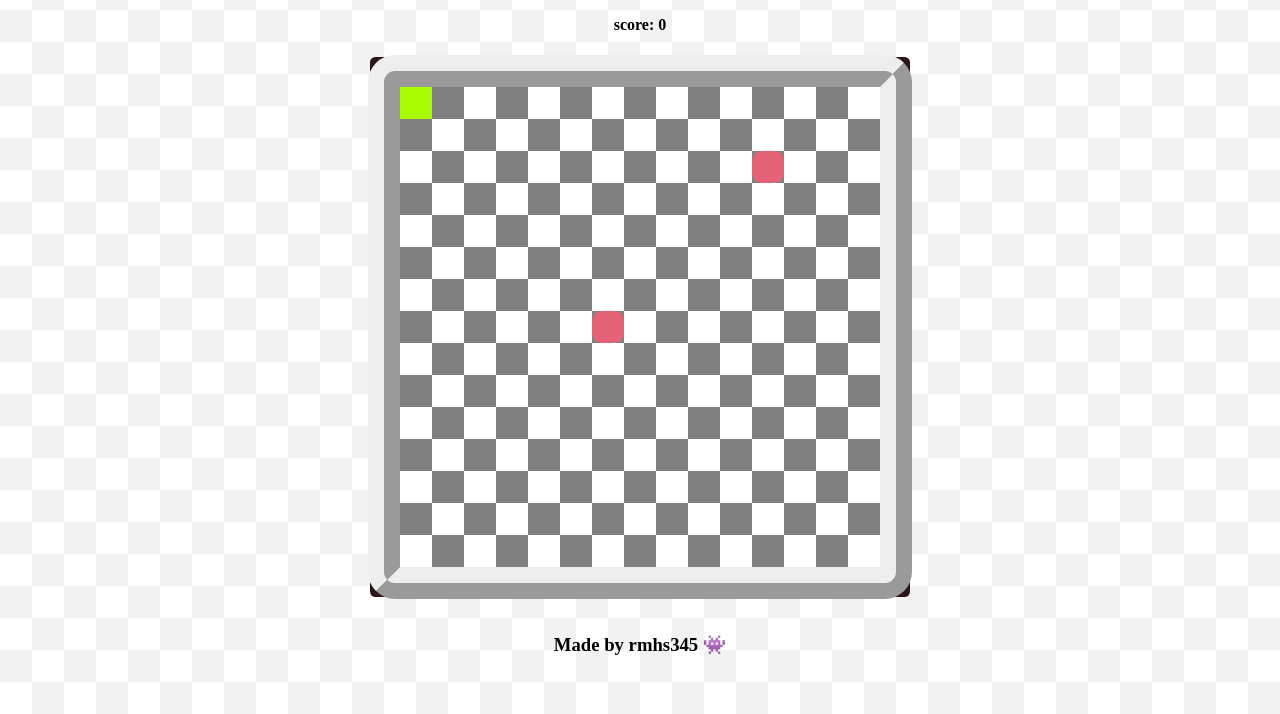
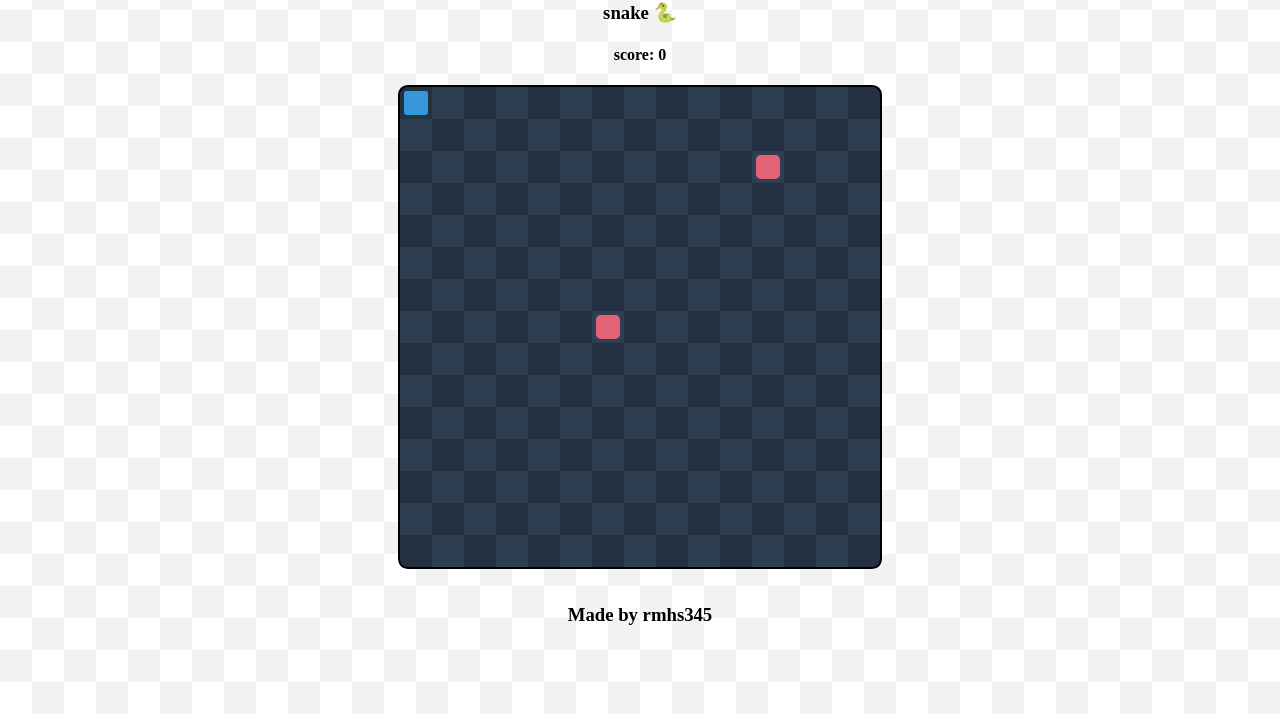
Before and after one commit to rmhs345/rmhs_snake, a plain HTML site: page index.html in a window 1280 px wide. Shown: the part 86-800 px from the top of the page. Drawn offline with Linux system fonts and the light colour scheme.

Commit message:
Refactor display and view logic

```diff
--- a/index.html
+++ b/index.html
@@ -9,7 +9,7 @@
     </head>
     <body>
         <span style="text-align: center;">
-            <h3>rmhs snake 🐍</h3>
+            <h3>snake 🐍</h3>
             <h4 class="score">score: 0</h4>
         </span>
         <div class="game">
@@ -18,7 +18,7 @@
         <div class="debug-board"></div>
         <footer>
             <span>
-                <h3>Made by rmhs345 👾</h3>
+                <h3>Made by rmhs345</h3>
             </span>
         </footer>
         <script src="logic.js"></script>
--- a/logic.js
+++ b/logic.js
@@ -29,23 +29,8 @@ window.addEventListener('load', () => {
     debugDisplay = document.querySelector('.debug-board');
     let randomValue = 5;
 
-    // Create the background shade for the board
-    let shade = (() => {
-        let shadeElement = document.createElement('div');
-        shadeElement.style.width = '540px';
-        shadeElement.style.height = '540px';
-        shadeElement.style.backgroundColor = '#2b1515';
-        shadeElement.style.position = 'absolute';
-        shadeElement.style.zIndex = '-1';
-        shadeElement.style.borderRadius = '1%'
-        return shadeElement;
-    })();
-
-
     // Add the movement
     document.addEventListener('keydown', (e) => moveSnake(e, gameBoard, score));
-
-    game.append(shade);
 
     // Randomize the initial animation transition values
     document.documentElement.style.setProperty('--random-x', getRandomInt(randomValue) + '%');
@@ -80,7 +65,6 @@ window.addEventListener('load', () => {
     }
 
     setInterval(() => {
-        //moveSnake(gameBoard)
         clearBoard(board);
         drawBoard(gameBoard, board);
     }, (1 / 60) * 1000);
@@ -281,7 +265,7 @@ function playerGrowth() {
 function createSnakeHead() {
     let snake = {
         head: {
-            element: "",
+            element: document.createElement('div'),
             direction: "",
             x: 0,
             y: 0
@@ -289,14 +273,11 @@ function createSnakeHead() {
         body: []
     };
 
-    let snakeHead = document.createElement('div');
-    snakeHead.style.width = '32px';
-    snakeHead.style.height = '32px';
-    snakeHead.style.backgroundColor = '#a9fc03';
-    snakeHead.style.position = 'absolute';
-    snakeHead.style.borderRadius = '1%'
+    let snakeHeadElement = document.createElement('div');
+    snakeHeadElement.classList.add("snake-head");
 
-    snake.head.element = snakeHead;
+    snake.head.element.classList.add("box-shadow");
+    snake.head.element.append(snakeHeadElement);
 
     return snake;
 }
@@ -310,21 +291,23 @@ function createSnakeBody(len) {
         y: 0
     };
 
-    snakeBody.element.style.width = '32px';
-    snakeBody.element.style.height = '32px';
-    snakeBody.element.style.backgroundColor = '#96bf36';
-    snakeBody.element.style.position = 'absolute';
-    snakeBody.element.style.borderRadius = '1%'
+    let snakeBodyElement = document.createElement('div');
+    snakeBodyElement.classList.add("snake-body");
+
+    snakeBody.element.classList.add("box-shadow");
+    snakeBody.element.append(snakeBodyElement);
 
     return snakeBody;
 }
 
 function createApple() {
-    let snakeBody = document.createElement('div');
-    snakeBody.style.width = '32px';
-    snakeBody.style.height = '32px';
-    snakeBody.style.backgroundColor = '#e36275';
-    snakeBody.style.position = 'absolute';
-    snakeBody.style.borderRadius = '30%'
-    return snakeBody;
+    let apple = document.createElement('div');
+
+    let appleElement = document.createElement('div');
+    appleElement.classList.add("apple");
+
+    apple.classList.add("box-shadow");
+    apple.append(appleElement);
+
+    return apple;
 }
--- a/style.css
+++ b/style.css
@@ -1,3 +1,11 @@
+/* Animation variables */
+:root {
+    --random-x: 0%;
+    --random-y: 0%;
+    --animation-speed: 5s;
+}
+
+/* Content CSS Nodes */
 html, body {
     margin: 0;
     height: 100%;
@@ -17,14 +25,29 @@ footer {
     padding-top: 1em;
 }
 
+footer span {
+    font-weight: bold;
+}
+
+/* TODO: Make this work with random screenshake */
+/* Board movement */
+@keyframes floater {
+    0% {
+        transform: translate(0%, 0%);
+        transition: ease 0.2s;
+    }
+    50% {
+        transform: translate(var(--random-x), var(--random-y));
+        transition: ease 0.2s;
+    }
+}
+
+/* Game CSS Nodes */
+
 .game {
     display: flex;
     align-items: center;
     justify-content: center;
-}
-
-footer span {
-    font-weight: bold;
 }
 
 .board {
@@ -40,10 +63,10 @@ footer span {
         There are 15x15 block @ 32pxs in 7 different background-size boxs on the x and y axis
         https://css-tricks.com/background-patterns-simplified-by-conic-gradients/#checkerboard
     */
-    background: repeating-conic-gradient(#808080 0% 25%, white 0% 50%);
+    background: repeating-conic-gradient(#2C3E50 0% 25%, #233140 0% 50%);
     background-size: 64px 64px; /* background-size box */
-    border-radius: 5%;
-    border: 32px ridge;
+    border-radius: 2%;
+    border: 2px solid black;
     position: relative;
 }
 
@@ -52,20 +75,39 @@ footer span {
     animation-duration: var(--animation-speed);
 }
 
-/* Animation variables */
-:root {
-    --random-x: 0%;
-    --random-y: 0%;
-    --animation-speed: 5s;
+.snake-head {
+    width: 24px;
+    height: 24px;
+    position: absolute;
+    background-color: #3498DB;
+    border-radius: 10%;
 }
 
-@keyframes floater {
-    0% {
-        transform: translate(0%, 0%);
-        transition: ease 0.2s;
-    }
-    50% {
-        transform: translate(var(--random-x), var(--random-y));
-        transition: ease 0.2s;
-    }
+.snake-body {
+    width: 24px;
+    height: 24px;
+    position: absolute;
+    background-color: #3498DB;
+    border-radius: 10%;
 }
+
+.apple {
+    width: 24px;
+    height: 24px;
+    position: absolute;
+    background-color: #e36275;
+    border-radius: 20%;
+}
+
+/* I didn't like how box-shadow is implemented */
+/* Allows for more control given the current situation */
+.box-shadow {
+    display: flex;
+    position: absolute;
+    width: 32px;
+    height: 32px;
+    /* background-color: rgba(0, 0, 0, 0.7); */
+    justify-content: center;
+    align-items: center;
+    border-radius: 10%;
+}
```
Also changed, not shown: todo.txt.
